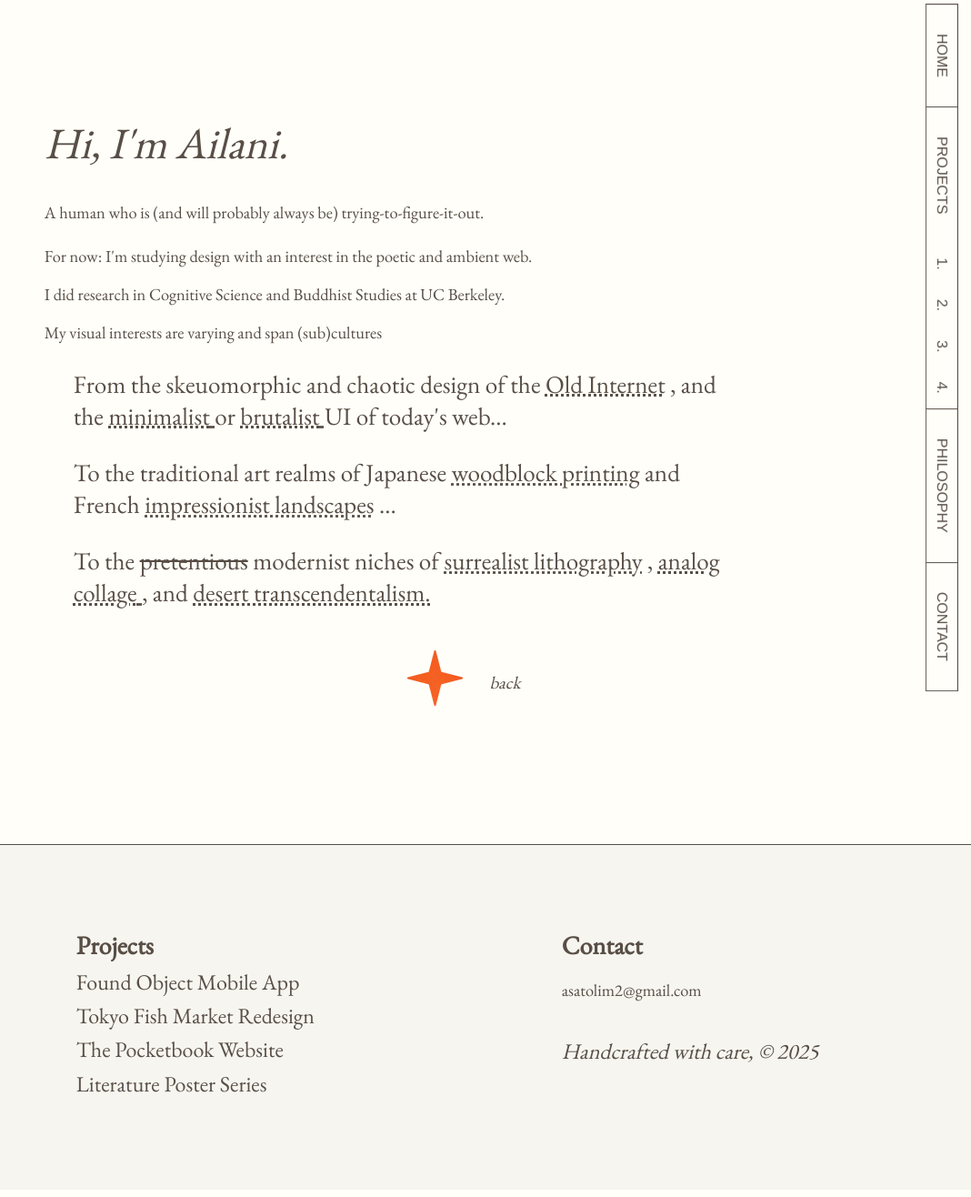
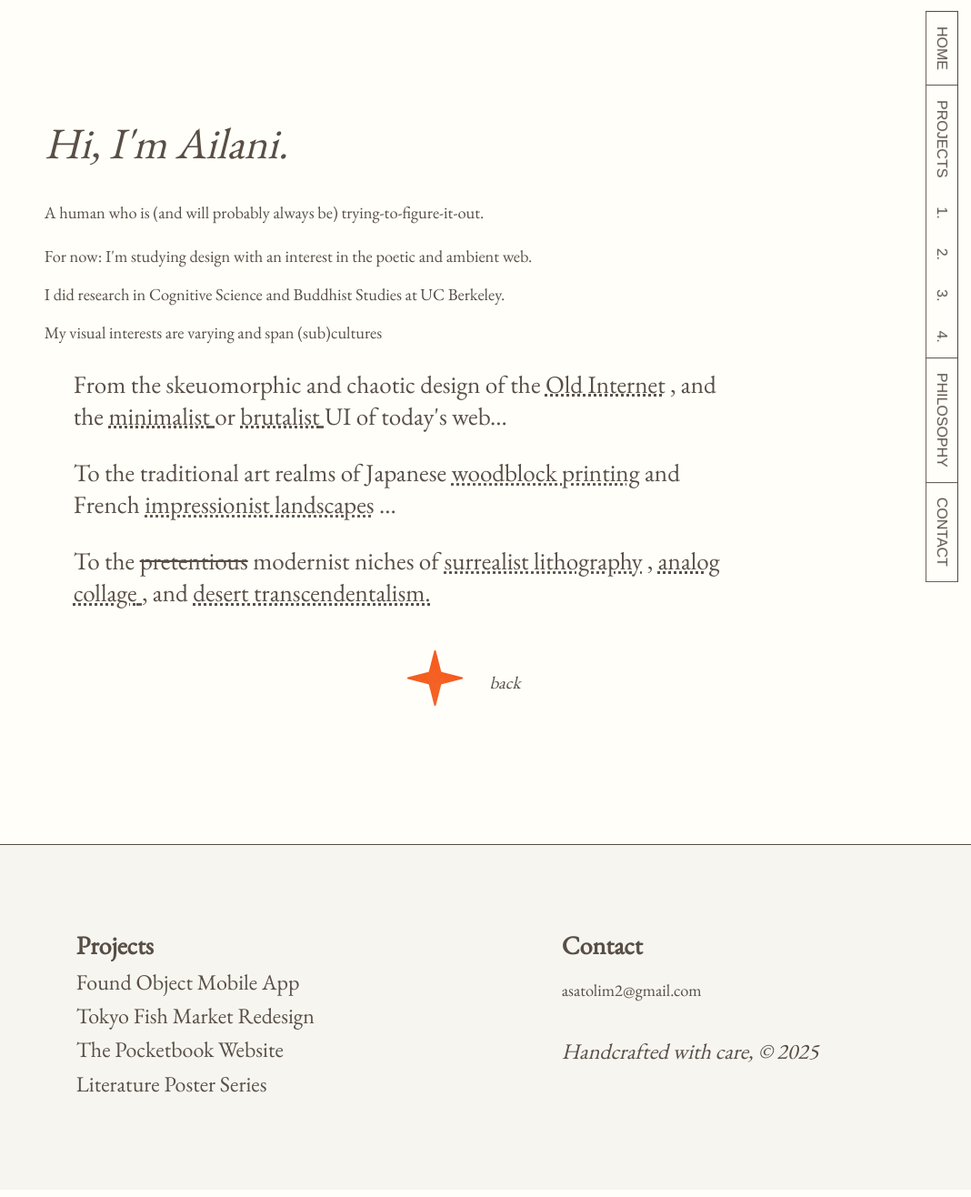
Before and after one commit to ailanisl/portfolio, a Jekyll site: the page built from bio.html, in a window 1280 px wide. Shown: the whole page at 91% size, without its empty margins (212-1280 px from the left). Built offline with Jekyll 4.4.1, drawn with Linux system fonts in a browser that asks for light colours.

Commit message:
project responsiveness

```diff
--- a/_projects/found-object.html
+++ b/_projects/found-object.html
@@ -261,7 +261,7 @@
 
     <div id="problem-space">
         <div class="columns" id="problem-columns">
-            <div class="col1">
+            <div class="col">
                 <h1 >The Problem Space</h1>
                 <p class="proj-paragraph"><span style="font-weight: 500;">Artists and creatives find inspiration in both the digital and analog realms: </span> <br>
                     e.g., using pen and paper sketches, going to curated exhibitions IRL and online,
--- a/bio.html
+++ b/bio.html
@@ -67,7 +67,7 @@
             and the
             <span class="hover-wrapper">
                 <span class="hover-text"><a href="https://deadsimplesites.com/">minimalist</a> </span>
-                <img class="hover-image" src="{{ site.baseurl }}/assets//img/about/mnmlist.png" alt="mnmlist.com browser" style="border-radius: 3px; width: 200px; top:24%; left:11%">
+                <img class="hover-image" src="{{ site.baseurl }}/assets//img/about/mnmlist.png" alt="mnmlist.com browser" style="border-radius: 3px; width: 200px; top:24%; left:29%">
                 </span>
 
                 or
--- a/css/style.css
+++ b/css/style.css
@@ -63,7 +63,7 @@
     display: flex;
     flex-direction: row;
     position: fixed;
-    top: 760px;
+    top: 640px;
     right: 2.5%;
 
     transform: translateY(-50%) rotate(90deg);
@@ -78,7 +78,7 @@
     border-bottom: 1px solid #584E45;
     border-left: 1px solid #584E45;
 
-    padding: 0.5rem 2rem;
+    padding: 0.5rem 1rem;
     background-color: #FFFEF9;
     color: #584E45;
     font-size: 0.75;
@@ -391,7 +391,6 @@
 .columns img {
     width: 100%;
     height: auto;
-    image-rendering: auto ;
 }
 
 .col {
@@ -399,7 +398,9 @@
     flex-direction: column;
     justify-content: center;
     align-items: center;
-    max-width: 420px;
+    max-width: 100%;
+    margin-left: auto;
+    margin-right: auto;
 }
 
 #sunset-image {
@@ -557,7 +558,7 @@
 /* PROJECT NAVBAR (_includes) */
 .outline-menu {
   position: fixed;
-  top: 15rem;
+  top: 8rem;
   left: 2rem;
   align-self: flex-start;
   width: fit-content;
@@ -729,6 +730,13 @@
         .columns{
             flex-direction: column;
         }
+        .col1, .col2 {
+            max-width: 300px;
+            width: auto;
+        }
+        .col h1 {
+            padding-left: 5%;
+        }
         .project-box .project-thumbnail {
             display: none;
         }
```
